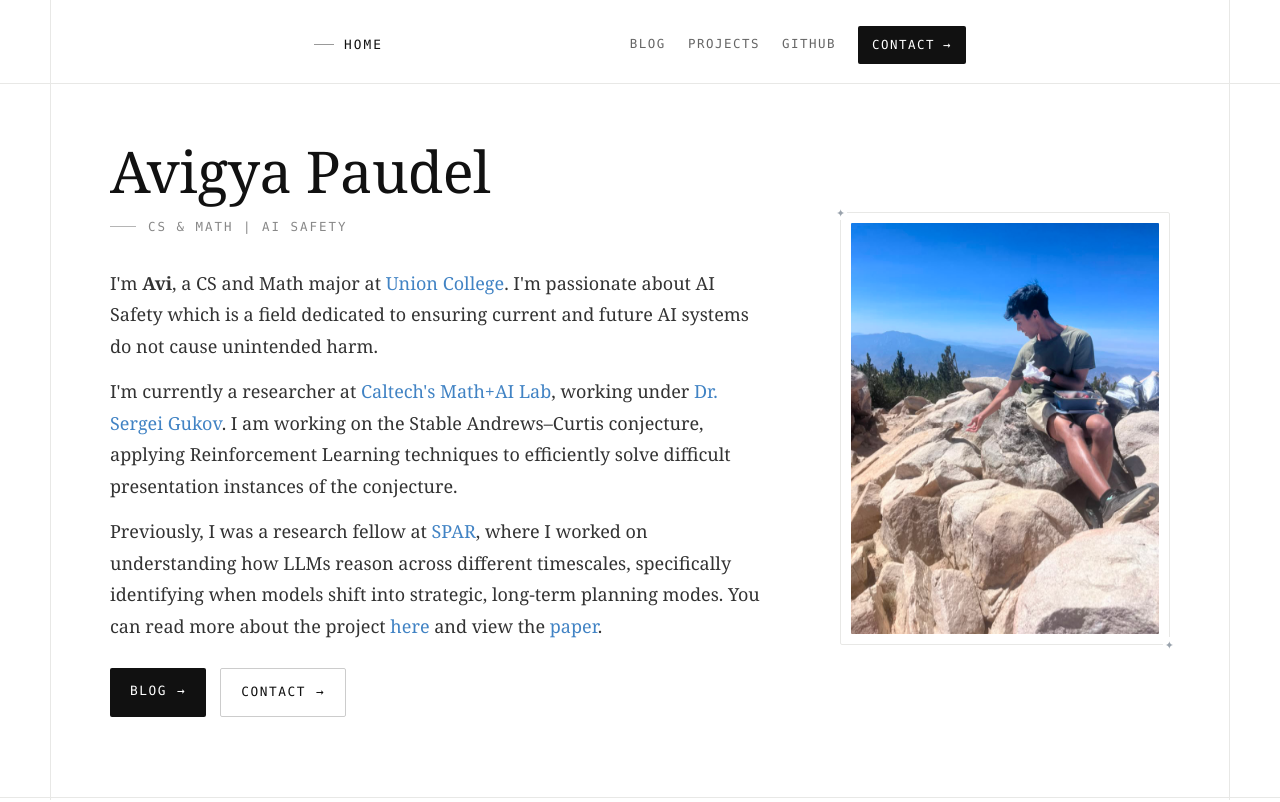
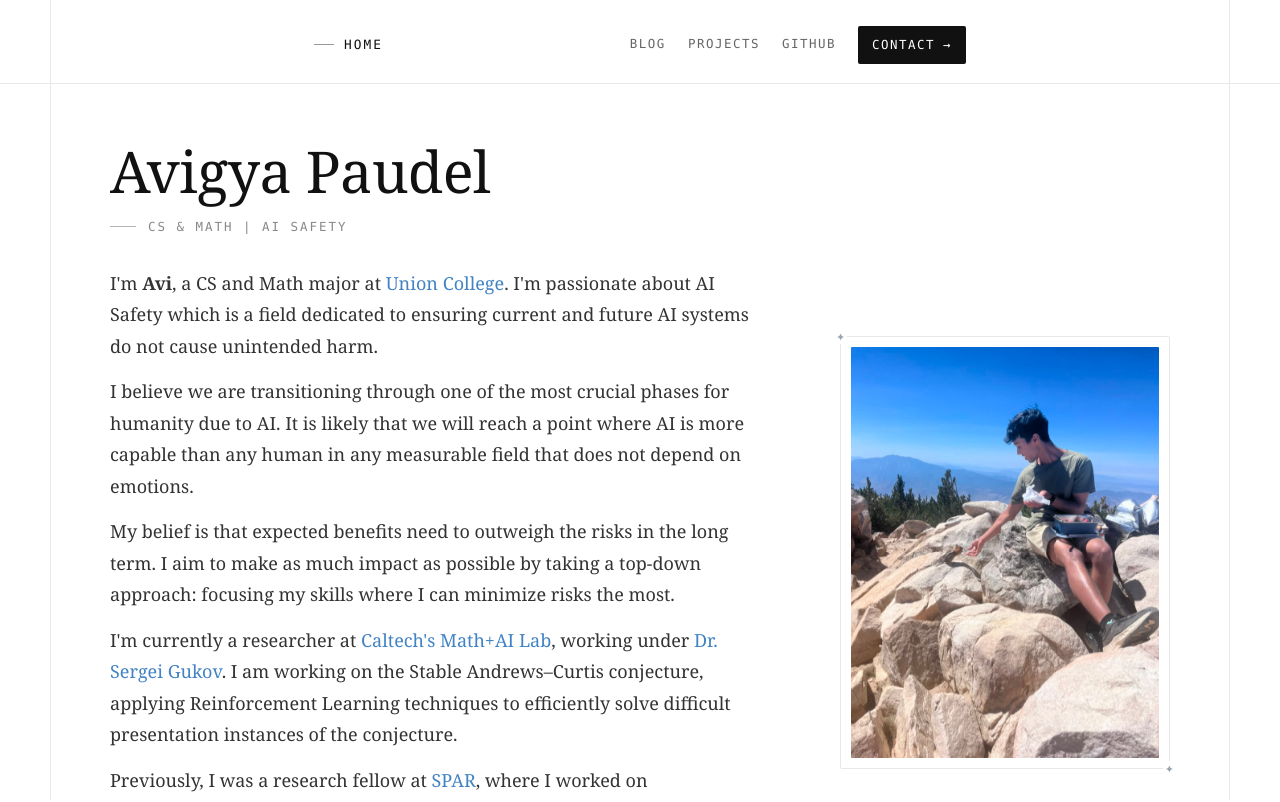
Before and after one commit to Avi161/my-portfolio, a React (Create React App) app: page / in a window 1280 px wide. Shown: the top 802 px of the page. Built offline with nearby package versions, Linux system fonts and the light colour scheme.

Commit message:
home: add AI safety belief paragraph to bio

```diff
--- a/src/pages/home/content.js
+++ b/src/pages/home/content.js
@@ -32,6 +32,18 @@ export function Bio({ className }) {
         cause unintended harm.
       </p>
       <p>
+        I believe we are transitioning through one of the most crucial
+        phases for humanity due to AI. It is likely that we will reach a
+        point where AI is more capable than any human in any measurable
+        field that does not depend on emotions.
+      </p>
+      <p>
+        My belief is that expected benefits need to outweigh the risks in
+        the long term. I aim to make as much impact as possible by taking
+        a top-down approach: focusing my skills where I can minimize risks
+        the most.
+      </p>
+      <p>
         I'm currently a researcher at{' '}
         <Ext href={LINKS.lab}>Caltech's Math+AI Lab</Ext>, working under{' '}
         <Ext href={LINKS.gukov}>Dr. Sergei Gukov</Ext>. I am working on the
```
